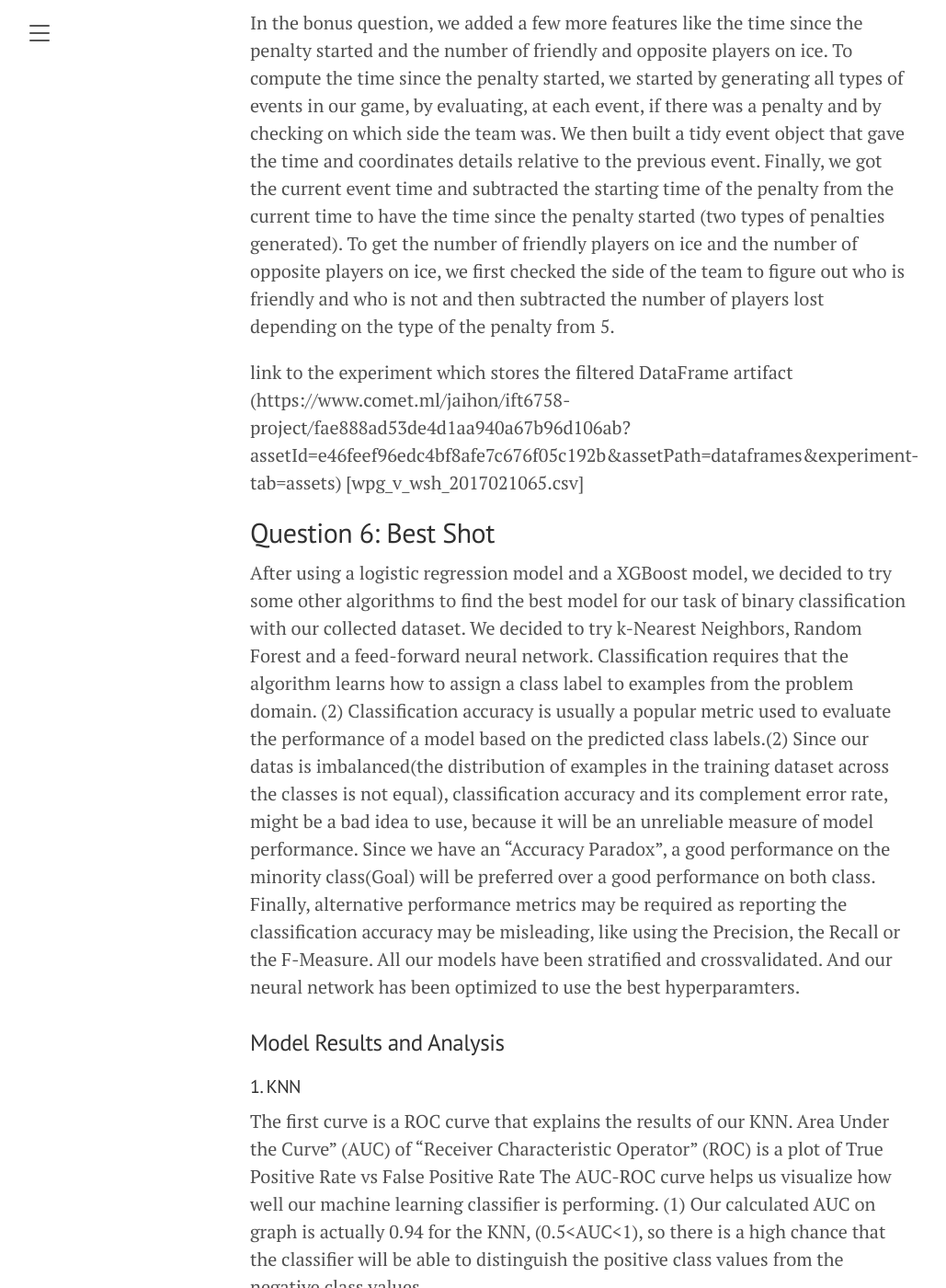
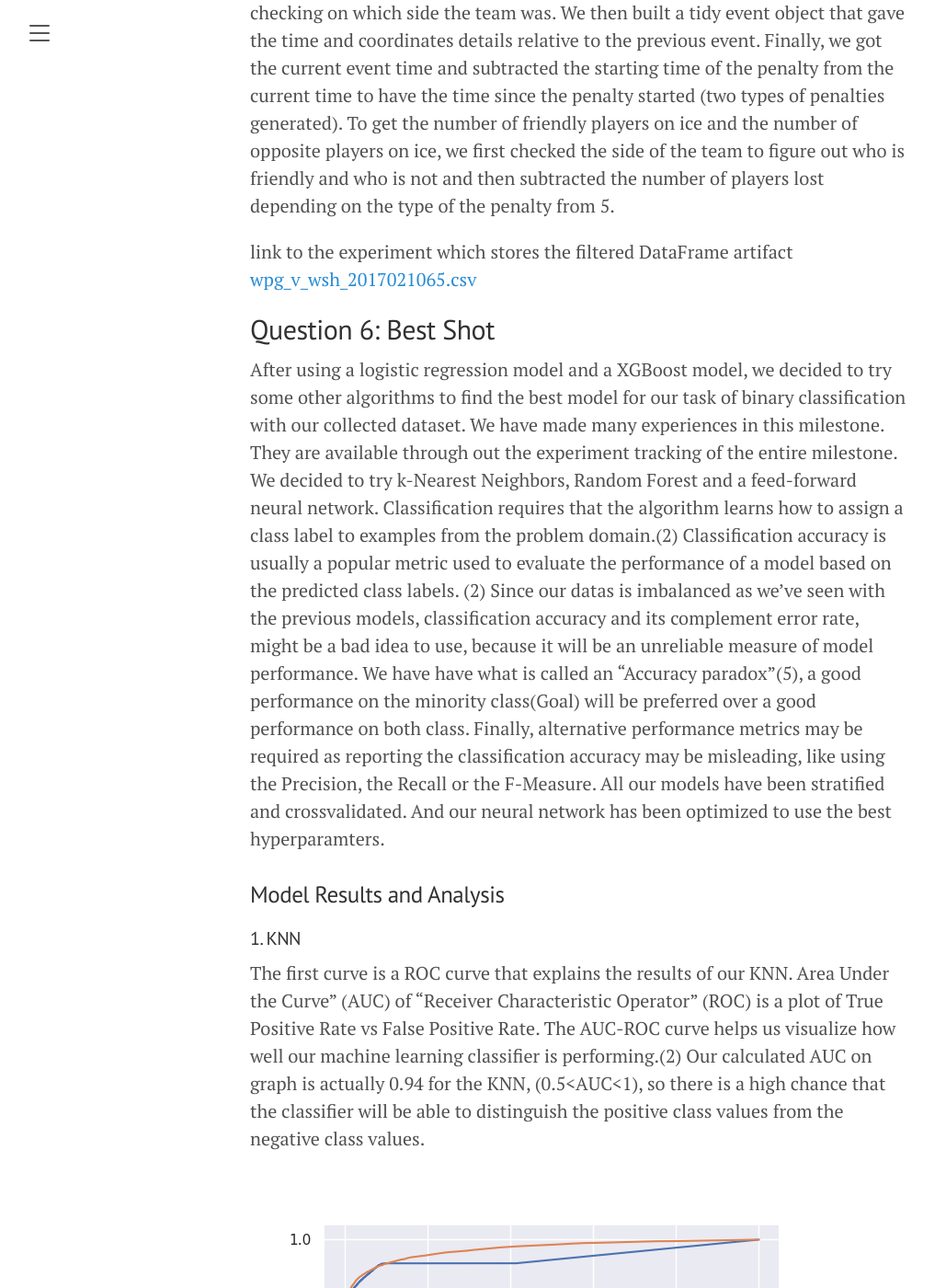
Before and after one commit to jaihon1/IFT6758-Project, a Jekyll site: the page built from blog/_posts/2021-11-3-milestone-2.md, in a window 1280 px wide and 1400 px high, scrolled down 7890 px. Shown: the whole window at 92% size, without its empty margins (8-1037 px from the left). Built offline with Jekyll 4.4.1, drawn with Linux system fonts in a browser that asks for light colours; some of the changed text lies outside the part shown.

Commit message:
updating milestone2

```diff
--- a/blog/_posts/2021-11-3-milestone-2.md
+++ b/blog/_posts/2021-11-3-milestone-2.md
@@ -3,8 +3,6 @@
 title: IFT6758 Milestone 2
 ---
 
-### Question 1
-We have made many experiences in this milestone. They are available through out the experiment tracking of the entire milestone.
 
 ### Question 2
 
@@ -145,25 +143,27 @@
 penalty and by checking on which side the team was. We then built a tidy event object that gave the time and coordinates details
 relative to the previous event. Finally, we got the current event time and subtracted
 the starting time of the penalty from the current time to have the time since the penalty started (two types of penalties generated).
-To get the number of friendly players on ice and the number of opposite players on ice, we first checked the side of the team to figure out who is friendly and who is not and
-then subtracted the number of players lost depending on the type of the penalty from 5.
+To get the number of friendly players on ice and the number of opposite players on ice, we first checked the side of the team to figure out
+who is friendly and who is not and then subtracted the number of players lost depending on the type of the penalty from 5.
 
 
 link to the experiment which stores the filtered DataFrame artifact
-(https://www.comet.ml/jaihon/ift6758-project/fae888ad53de4d1aa940a67b96d106ab?assetId=e46feef96edc4bf8afe7c676f05c192b&assetPath=dataframes&experiment-tab=assets)
-[wpg_v_wsh_2017021065.csv]
+[wpg_v_wsh_2017021065.csv](https://www.comet.ml/jaihon/ift6758-project/fae888ad53de4d1aa940a67b96d106ab?assetId=e46feef96edc4bf8afe7c676f05c192b&assetPath=dataframes&experiment-tab=assets)
+
 
 
 ## Question 6: Best Shot
 
 After using a logistic regression model and a XGBoost model, we decided to try some other algorithms to find the best model
-for our task of binary classification with our collected dataset.
+for our task of binary classification with our collected dataset. We have made many experiences in this milestone.
+They are available through out the experiment tracking of the entire milestone.
 We decided to try k-Nearest Neighbors, Random Forest and a feed-forward neural network.
-Classification requires that the algorithm learns how to assign a class label to examples from the problem domain. (2)
-Classification accuracy is usually a popular metric used to evaluate the performance of a model based on the predicted class labels.(2)
-Since our datas is imbalanced(the distribution of examples in the training dataset across the classes is not equal), classification
-accuracy and its complement error rate, might be a bad idea to use, because it will be an unreliable measure of model performance.
-Since we have an "Accuracy Paradox", a good performance on the minority class(Goal) will be preferred over a good performance on both class.
+Classification requires that the algorithm learns how to assign a class label to examples from the problem domain.(2)
+Classification accuracy is usually a popular metric used to evaluate the performance of a model based on the
+predicted class labels. (2)
+Since our datas is imbalanced as we've seen with the previous models, classification accuracy and its complement error
+rate, might be a bad idea to use, because it will be an unreliable measure of model performance.
+We have have what is called an "Accuracy paradox"(5), a good performance on the minority class(Goal) will be preferred over a good performance on both class.
 Finally, alternative performance metrics may be required as reporting the classification accuracy may be misleading, like using
 the Precision, the Recall or the F-Measure.
 All our models have been stratified and crossvalidated. And our neural network has been optimized to use the best hyperparamters.
@@ -173,17 +173,15 @@
 #### 1. KNN
 
 The first curve is a ROC curve that explains the results of our KNN. Area Under the Curve” (AUC) of “Receiver Characteristic Operator” (ROC)
-is a plot of True Positive Rate vs False Positive Rate
-The AUC-ROC curve helps us visualize how well our machine learning classifier is performing. (1)
+is a plot of True Positive Rate vs False Positive Rate.
+The AUC-ROC curve helps us visualize how well our machine learning classifier is performing.(2)
 Our calculated AUC on graph is actually 0.94 for the KNN, (0.5<AUC<1), so there is a high chance that the classifier will be able to distinguish
 the positive class values from the negative class values.
 
 ![roc_curve.png](/public/roc_curve.png)
 
-The ROC is a probability curve that plots the TPR against FPR at various threshold values and essentially separates the ‘signal’ from the ‘noise’.(1)
 The Area Under the Curve (AUC) is the measure of the ability of a classifier to distinguish between classes and is used as a summary of
-the ROC curve.(1) The higher the AUC, the better the performance of the model at distinguishing between the positive and negative classes. (1)
-
+the ROC curve.(2) The higher the AUC, the better the performance of the model at distinguishing between the positive and negative classes. (2)
 This is so because the classifier is able to detect more numbers of True positives and True negatives than False negatives and False positives.
 ROC curves can present an overly optimistic view of an algorithm’s performance if there is a large skew in the class distribution.
 
@@ -317,40 +315,22 @@
     </tr>
 </table>
 
-<figure style="display: block;margin-left: auto; margin-right: auto;width:50%;height:50%;">
-    <img src="/public/best_shot_curves/best_shot_nn_roc.png" alt="best_shot_nn_roc">
-    <figcaption style="font-size: 12px;text-align: center;">Figure 9: Neural Network: ROC.</figcaption>
-</figure>
-
-<figure style="display: block;margin-left: auto; margin-right: auto;width:50%;height:50%;">
-    <img src="/public/best_shot_curves/best_shot_nn_goal_rate.png" alt="best_shot_nn_goal_rate">
-    <figcaption style="font-size: 12px;text-align: center;">Figure 9: Neural Network: Goal rate.</figcaption>
-</figure>
-
-<figure style="display: block;margin-left: auto; margin-right: auto;width:50%;height:50%;">
-    <img src="/public/best_shot_curves/best_shot_nn_cumulative.png" alt="best_shot_nn_cumulative">
-    <figcaption style="font-size: 12px;text-align: center;">Figure 9: Neural Network: Goal rate cumulative.</figcaption>
-</figure>
-
-<figure style="display: block;margin-left: auto; margin-right: auto;width:50%;height:50%;">
-    <img src="/public/best_shot_curves/best_shot_nn_calib.png" alt="best_shot_nn_calib">
-    <figcaption style="font-size: 12px;text-align: center;">Figure 9: Neural Network: Calibration.</figcaption>
-</figure>
 
 ##### Links to our models
 
 1. [Neural Network - best_shot_nn_final](https://www.comet.ml/jaihon/ift6758-project/f02e46ac553944f7ba18060044d873e9?experiment-tab=chart&showOutliers=true&smoothing=0&transformY=smoothing&xAxis=step)
-2. [Neural Network - unnecessary_truss_2939](https://www.comet.ml/jaihon/ift6758-project/f22281d6264d462685c13628a0dd7daa?experiment-tab=chart&showOutliers=true&smoothing=0&transformY=smoothing&xAxis=step)
-3. [Neural Network - separate_alfalfa_7886](https://www.comet.ml/jaihon/ift6758-project/b086d3049e1f47b7ae8aa569994983b4?experiment-tab=chart&showOutliers=true&smoothing=0&transformY=smoothing&xAxis=step)
+2. [Neural Network - nn_no_bonus_feature](https://www.comet.ml/jaihon/ift6758-project/f22281d6264d462685c13628a0dd7daa?experiment-tab=chart&showOutliers=true&smoothing=0&transformY=smoothing&xAxis=step)
+3. [Neural Network - nn+dropout](https://www.comet.ml/jaihon/ift6758-project/b086d3049e1f47b7ae8aa569994983b4?experiment-tab=chart&showOutliers=true&smoothing=0&transformY=smoothing&xAxis=step)
+4. [Neural Network - nn_no_normalisation](https://www.comet.ml/jaihon/ift6758-project/aa84b2bc14f24a48aa4c232a92ecabf0?experiment-tab=chart&showOutliers=true&smoothing=0&transformY=smoothing&xAxis=step)
 
-For the ROC curve, all the hyperparameters of the 3 models are the same, because those parameters have been optimized
-previously. So mainly, the lr is 0.001, Adam 0.9, and we used 30 epochs. The main difference is that the 'unnecessary truss' have no bonus feature,
-while the 'separate_alfalfa' has no dropout, while the retail_perch is not normalised.
+5. For the ROC curve, all the hyperparameters of the 3 models are the same, because those parameters have been optimized
+previously. So mainly, the lr is 0.001, Adam 0.9, and we used 30 epochs. The main difference is that the 'nn_no_bonus_feature' have no bonus feature,
+while the 'nn+dropout' has no dropout, while the "nn_no_normalisation" is not normalised.
 
 The best AUC on graph is actually the best_shot_nn_final with an AUC of 0.77 which corresponded to the
 model trained with the bonus_features, with the dropout, and with normalization. The performance was pretty equal
-to the other two models (unnecessary truss with AUC 0.76) trained with no bonus features, and equal to separate_alfalfa (AUC=0.76)
-trained with no dropout and pretty much the same as retail_perch (AUC 0.76) that was trained with no normalisation.
+to the other two models (nn_no_bonus_feature with AUC 0.76) trained with no bonus features, and equal to nn+dropout (AUC=0.76)
+trained with no dropout and pretty much the same nn_no_normalisation (AUC 0.76) that was trained with no normalisation.
 So we can see that at a high level,our models had pretty much the same performances.
 
 
@@ -370,3 +353,4 @@
 2- Bhandari, Aniruddha , "AUC-ROC Curve in Machine Learning Clearly Explained" "https://www.analyticsvidhya.com/blog/2020/06/auc-roc-curve-machine-learning/", June 16, 2020
 3- Takaya Saito, "The Precision-Recall Plot Is More Informative than the ROC Plot When Evaluating Binary Classifiers on Imbalanced Datasets",  "https://www.ncbi.nlm.nih.gov/pmc/articles/PMC4349800/"
 4- Author Derrick Mwiti, October 26th, 2021; Random forest models are accurate and non-linear models and robust to over-fitting' 'https://neptune.ai/blog/random-forest-regression-when-does-it-fail-and-why'
+5- Jason Brownlee, January 1, 2020 , "Failure of Classification Accuracy for Imbalanced Class Distributions", "https://machinelearningmastery.com/failure-of-accuracy-for-imbalanced-class-distributions/"
```
Also changed, not shown: other parts of blog/_posts/2021-11-3-milestone-2.md (+4 -1 lines), blog/public/calibration_train.png (added), blog/public/conf_matrix_train.png (added), blog/public/goal_rate_vs_percentile_train.png (added), blog/public/proportion_goal_percentile_train.png (added), blog/public/roc_train.png (added), 1 other file.
